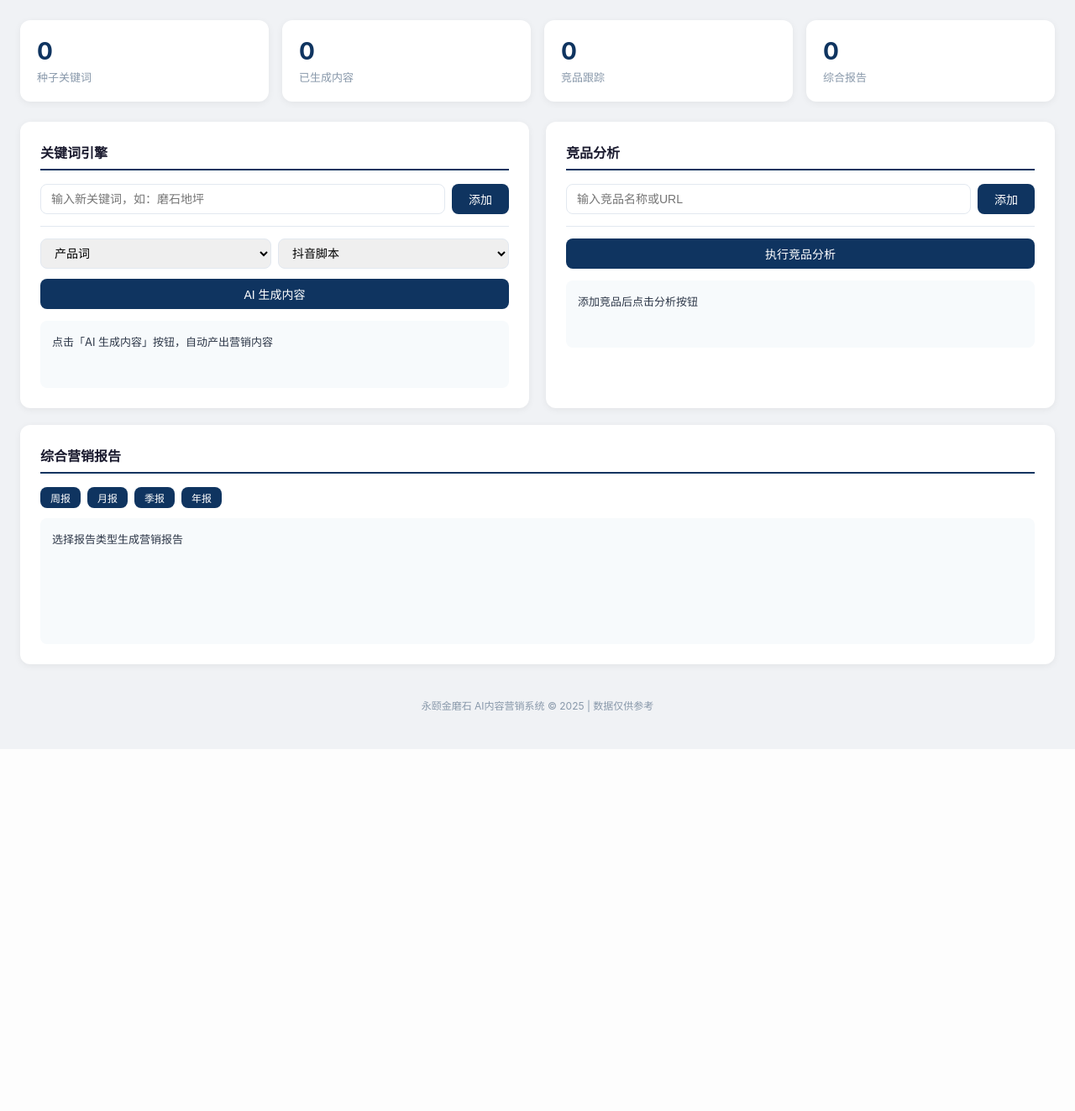
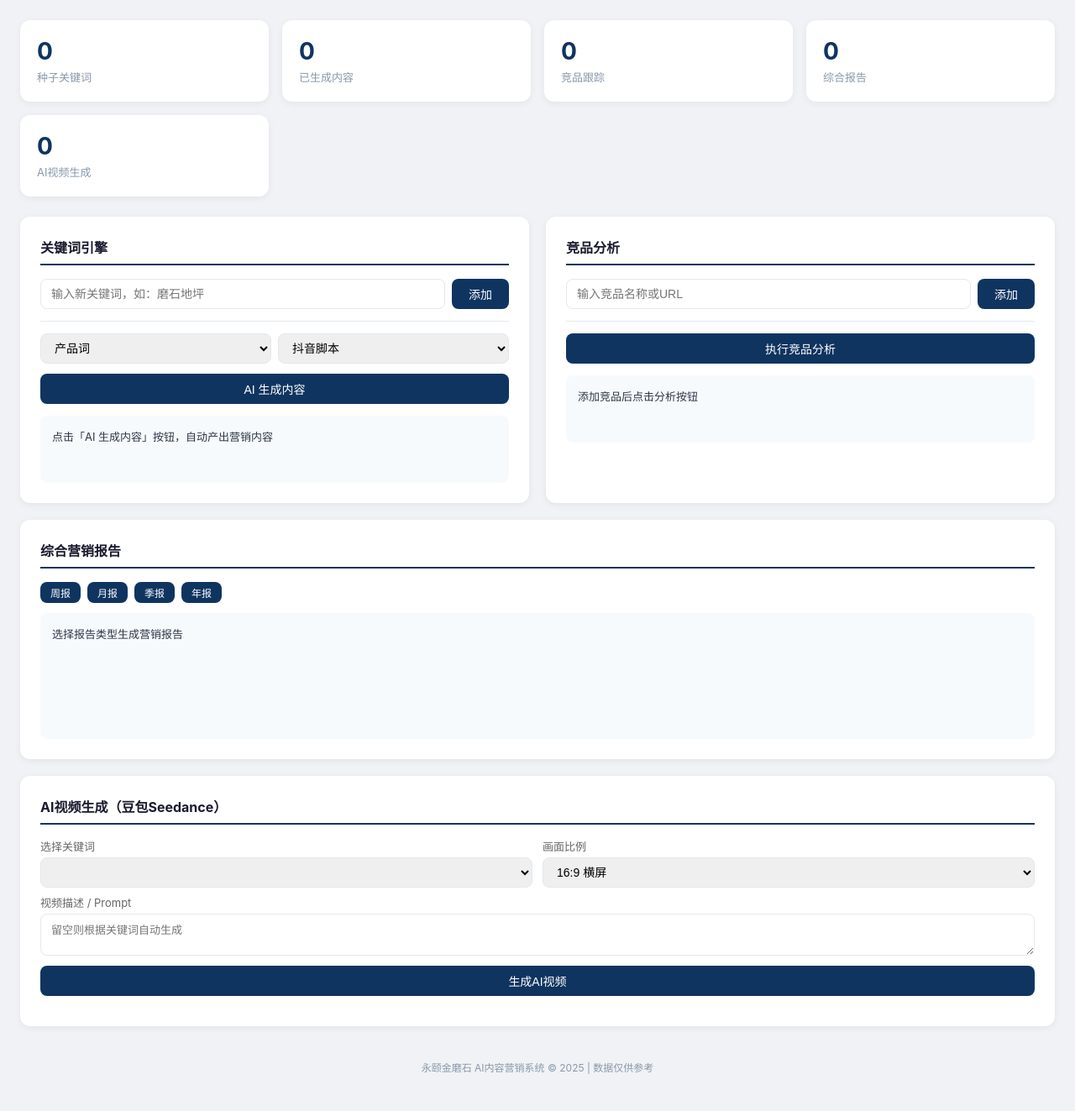
Before and after one commit to wst3050469/yongyimoshi, a Flask app: page / in a window 1280 px wide. Shown: the part 61-1384 px from the top of the page at 84% size. Before the commit the page ends 953 px from the top, so only its background shows below. Run offline with Flask 3, Linux system fonts and the light colour scheme; lists and menus that the app fills with data are empty.

Commit message:
Add Doubao Seedance video generation (v5.1.0)

```diff
--- a/app.py
+++ b/app.py
@@ -1,19 +1,18 @@
 #!/usr/bin/env python3
 # -*- coding: utf-8 -*-
-"""永颐金磨石 AI营销系统 Flask App - v5.0.0"""
+"""永颐金磨石 AI营销系统 Flask App - v5.1.0 (集成豆包视频生成)"""
 import sys, os, json, logging
 from datetime import datetime
 sys.path.insert(0, os.path.dirname(__file__))
 from flask import Flask, jsonify, request, render_template
 from docs.marketing_system import KeywordEngine, CompetitorAnalyzer, MarketingReport
+from docs.video_generator import VideoGenerator
 
-# 配置日志
 logging.basicConfig(level=logging.INFO, format='%(asctime)s [%(levelname)s] %(message)s')
 log = logging.getLogger(__name__)
 
 app = Flask(__name__)
 
-# ===== 跨域支持 =====
 @app.after_request
 def add_cors(resp):
     resp.headers['Access-Control-Allow-Origin'] = '*'
@@ -24,8 +23,9 @@ def add_cors(resp):
 # ===== 核心引擎实例 =====
 ke = KeywordEngine()
 ca = CompetitorAnalyzer()
+vg = VideoGenerator()
 
-# ===== 路由 =====
+# ===== 基础路由 =====
 
 @app.route("/")
 def index():
@@ -33,7 +33,9 @@ def index():
 
 @app.route("/health")
 def health():
-    return jsonify({"status":"ok","service":"yongyi-marketing","version":"5.0.0","time":datetime.now().isoformat()})
+    return jsonify({"status":"ok","service":"yongyi-marketing","version":"5.1.0","time":datetime.now().isoformat()})
+
+# ===== 关键词管理 =====
 
 @app.route("/api/keywords", methods=["GET", "POST"])
 def keywords():
@@ -48,6 +50,8 @@ def keywords():
         return jsonify({"status": "error", "message": "invalid"})
     return jsonify({"keywords": ke.get_kws()})
 
+# ===== 内容生成 =====
+
 @app.route("/api/generate", methods=["POST"])
 def generate():
     data = request.get_json() or {}
@@ -59,6 +63,8 @@ def generate():
         "article": ke.gen_article(kw, grp),
         "xhs": ke.gen_xhs(kw, grp)
     })
+
+# ===== 竞品管理 =====
 
 @app.route("/api/competitors", methods=["GET", "POST"])
 def competitors():
@@ -78,6 +84,8 @@ def analysis():
     plan = ca.surpass(comps)
     return jsonify({"analysis": plan, "report": plan})
 
+# ===== 综合报告 =====
+
 @app.route("/api/report", methods=["POST"])
 def report():
     data = request.get_json() or {}
@@ -86,7 +94,45 @@ def report():
     summary_info = MarketingReport.summary(len(kws), 28, len(comps))
     return jsonify({"report": summary_info, "summary": summary_info})
 
+# ===== 豆包视频生成 =====
+
+@app.route("/api/video/create", methods=["POST"])
+def video_create():
+    """创建视频生成任务"""
+    data = request.get_json() or {}
+    prompt = data.get("prompt", "")
+    keyword = data.get("keyword", "")
+    group = data.get("group", "产品词")
+
+    # 如果没有提供prompt，自动生成
+    if not prompt and keyword:
+        prompt = vg.generate_prompt(keyword, group)
+    if not prompt:
+        return jsonify({"status": "error", "message": "请输入prompt或关键词"})
+
+    ref_images = data.get("ref_images", None)
+    ref_video = data.get("ref_video", None)
+    ref_audio = data.get("ref_audio", None)
+    ratio = data.get("ratio", "16:9")
+    duration = data.get("duration", 11)
+
+    result = vg.create_task(prompt, ref_images, ref_video, ref_audio, ratio, duration)
+    log.info(f"Video task created: {result.get('task_id', 'failed')}")
+    return jsonify(result)
+
+@app.route("/api/video/status/<task_id>")
+def video_status(task_id):
+    """查询视频任务状态"""
+    result = vg.query_task(task_id)
+    return jsonify(result)
+
+@app.route("/api/video/tasks")
+def video_tasks():
+    """获取所有视频任务列表"""
+    return jsonify({"tasks": vg.get_all_tasks()})
+
 # ===== 错误处理 =====
+
 @app.errorhandler(404)
 def not_found(e):
     return jsonify({"error": "not found", "status": "error"}), 404
@@ -97,4 +143,5 @@ def server_error(e):
     return jsonify({"error": "internal server error", "status": "error"}), 500
 
 if __name__ == "__main__":
-    app.run(host="0.0.0.0", port=5050, debug=False)
+    port = int(os.environ.get("PORT", 5050))
+    app.run(host="0.0.0.0", port=port, debug=False)
--- a/templates/marketing_dashboard.html
+++ b/templates/marketing_dashboard.html
@@ -46,6 +46,7 @@ body{font-family:-apple-system,"Microsoft YaHei","PingFang SC",sans-serif;backgr
 <div class="stat-card"><div class="num" id="contentCount">0</div><div class="label">已生成内容</div></div>
 <div class="stat-card"><div class="num" id="compCount">0</div><div class="label">竞品跟踪</div></div>
 <div class="stat-card"><div class="num" id="reportCount">0</div><div class="label">综合报告</div></div>
+<div class="stat-card"><div class="num" id="videoCount">0</div><div class="label">AI视频生成</div></div>
 </div>
 
 <div class="grid-2">
@@ -87,6 +88,32 @@ body{font-family:-apple-system,"Microsoft YaHei","PingFang SC",sans-serif;backgr
 <div class="result" id="reportResult" style="min-height:150px">选择报告类型生成营销报告</div>
 </div>
 
+<div class="card" style="margin-bottom:20px">
+<h2>AI视频生成（豆包Seedance）</h2>
+<div style="display:grid;grid-template-columns:1fr 1fr;gap:12px">
+<div>
+<div style="font-size:13px;color:#666;margin-bottom:4px">选择关键词</div>
+<select id="videoKw" style="width:100%;padding:8px 12px;border:1px solid #e2e8f0;border-radius:8px;font-size:14px"></select>
+</div>
+<div>
+<div style="font-size:13px;color:#666;margin-bottom:4px">画面比例</div>
+<select id="videoRatio" style="width:100%;padding:8px 12px;border:1px solid #e2e8f0;border-radius:8px;font-size:14px">
+<option value="16:9">16:9 横屏</option>
+<option value="9:16">9:16 竖屏</option>
+<option value="1:1">1:1 方形</option>
+</select>
+</div>
+</div>
+<div style="margin-top:8px">
+<div style="font-size:13px;color:#666;margin-bottom:4px">视频描述 / Prompt</div>
+<textarea id="videoPrompt" rows="2" style="width:100%;padding:8px 12px;border:1px solid #e2e8f0;border-radius:8px;font-size:13px;font-family:inherit" placeholder="留空则根据关键词自动生成"></textarea>
+</div>
+<div style="margin-top:8px;display:flex;gap:8px">
+<button class="btn" onclick="createVideo()" style="flex:1">生成AI视频</button>
+</div>
+<div class="loading" id="videoLoading" style="display:none;text-align:center;padding:10px;color:#8898aa">正在提交视频生成任务...</div>
+<div id="videoTaskList" style="margin-top:12px"></div>
+</div>
 <div style="text-align:center;padding:20px;color:#8898aa;font-size:12px">永颐金磨石 AI内容营销系统 &copy; 2025 | 数据仅供参考</div>
 </div>
 <div class="toast" id="toast"></div>
@@ -220,6 +247,94 @@ async function genReport(type){
 
 loadKw();
 loadComp();
+loadVideoKw();
+loadVideoTasks();
+
+// ===== 视频生成 =====
+var videoPollers = {};
+
+async function createVideo(){
+ var sel=document.getElementById('videoKw');
+ var keyword=sel.value;
+ var prompt=document.getElementById('videoPrompt').value.trim()||'';
+ var ratio=document.getElementById('videoRatio').value;
+ if(!keyword){toast('请先选择关键词');return}
+ document.getElementById('videoLoading').style.display='block';
+ var data={keyword:keyword,group:'产品词',ratio:ratio};
+ if(prompt)data.prompt=prompt;
+ var r=await api('/marketing/api/video/create',data);
+ document.getElementById('videoLoading').style.display='none';
+ if(r.success){
+  toast('视频任务已提交: '+r.task_id.substr(0,8)+'...');
+  loadVideoTasks();
+  startPollVideo(r.task_id);
+ }else{
+  toast('创建失败: '+(r.error||'未知错误'));
+ }
+}
+
+async function loadVideoTasks(){
+ var r=await api('/marketing/api/video/tasks');
+ var list=document.getElementById('videoTaskList');
+ if(!r.tasks||r.tasks.length==0){
+  list.innerHTML='<div style="color:#8898aa;font-size:13px;text-align:center;padding:10px">暂无视频任务</div>';
+  document.getElementById('videoCount').textContent='0';
+  return;
+ }
+ document.getElementById('videoCount').textContent=r.tasks.length;
+ var html='<table style="width:100%;font-size:13px;border-collapse:collapse">';
+ html+='<tr style="background:#f7fafc;font-weight:600"><td style="padding:6px 8px">任务ID</td><td>状态</td><td>关键词</td><td>时间</td></tr>';
+ r.tasks.reverse().forEach(function(t){
+  var statusColor={pending:'#ecc94b',running:'#4299e1',succeeded:'#48bb78',failed:'#fc8181'};
+  var color=statusColor[t.status]||'#a0aec0';
+  var created=t.created_at?t.created_at.substr(11,8):'';
+  html+='<tr style="border-top:1px solid #e2e8f0">';
+  html+='<td style="padding:6px 8px;font-family:monospace">'+(t.id?t.id.substr(0,12):'-')+'</td>';
+  html+='<td><span style="display:inline-block;width:8px;height:8px;border-radius:50%;background:'+color+';margin-right:4px"></span>'+t.status+'</td>';
+  html+='<td>'+t.prompt+'</td>';
+  html+='<td>'+created+'</td></tr>';
+ });
+ html+='</table>';
+ list.innerHTML=html;
+}
+
+function startPollVideo(taskId){
+ if(videoPollers[taskId])clearInterval(videoPollers[taskId]);
+ videoPollers[taskId]=setInterval(async function(){
+  var r=await api('/marketing/api/video/status/'+taskId);
+  if(r.success&&r.data){
+   var s=r.data.status;
+   if(s!='running'&&s!='pending'){
+    toast('视频任务 '+taskId.substr(0,8)+' 状态: '+s);
+    loadVideoTasks();
+    clearInterval(videoPollers[taskId]);
+    delete videoPollers[taskId];
+   }
+  }
+ },8000); // 每8秒轮询
+}
+
+// 填充视频关键词下拉
+async function loadVideoKw(){
+ var d=await api('/marketing/api/keywords');
+ var arr=Array.isArray(d)?d:d.keywords||{};
+ var sel=document.getElementById('videoKw');
+ sel.innerHTML='';
+ var all=[];
+ for(var k in arr){
+  if(arr.hasOwnProperty(k)){
+   var list=arr[k];
+   if(Array.isArray(list)){list.forEach(function(kw){all.push(kw)})}
+  }
+ }
+ all.forEach(function(kw){
+  var opt=document.createElement('option');
+  opt.value=kw;
+  opt.textContent=kw;
+  sel.appendChild(opt)
+ });
+}
+
 </script>
 </body>
 </html>
```
Also changed, not shown: docs/video_generator.py (added, +143 -0 lines).
